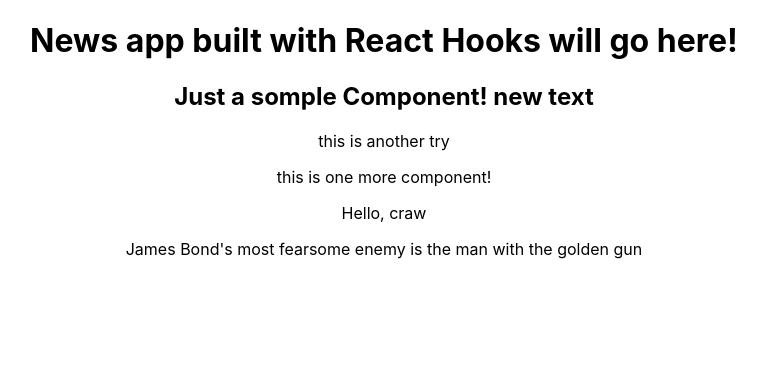
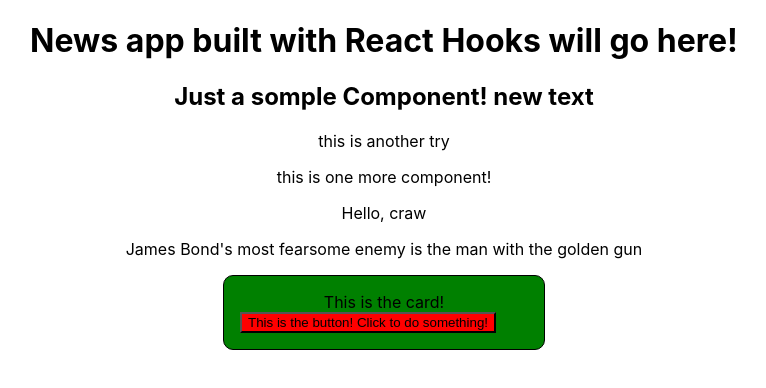
Before and after one commit to pdxman/hooks-news, a React (Create React App) app: page / in a window 1280 px wide. Shown: the top 388 px of the page, without its empty margins (256-1022 px from the left). Built offline with nearby package versions, Linux system fonts and the light colour scheme.

Commit message:
added part of a new card component and child button

```diff
--- a/src/App.js
+++ b/src/App.js
@@ -5,6 +5,7 @@
 import Onemore from './Onemore';
 import Someprops from './Someprops';
 import Goldengun from './Goldengun';
+import Card from './Card';
 
 function App() {
 
@@ -16,6 +17,7 @@
      <Onemore />
      <Someprops name="craw"/>
      <Goldengun weapon="golden" />
+     <Card />
     </div>
   );
 }
--- /dev/null
+++ b/src/Card.js
@@ -0,0 +1,21 @@
+import React from 'react'
+import Mybutton from './Mybutton'
+
+export default function Card(){
+
+    return(
+        <div
+        style={{
+            border: '1px solid #000',
+            borderRadius: '10px',
+            padding: '1em',
+            background: 'green',
+            width: '18em',
+            margin: 'auto'
+        }}
+        >
+            This is the card!
+            <Mybutton />
+        </div>
+    )
+}
--- /dev/null
+++ b/src/Mybutton.js
@@ -0,0 +1,10 @@
+import React from 'react'
+
+export default function Mybutton(props){
+
+    return(
+        <button isActive={props.isActive} style={{background: 'red', display: 'block'}}>This is the button! Click to do something!</button>
+    )
+}
+
+// const button = styled.button`background: red;`;
```
